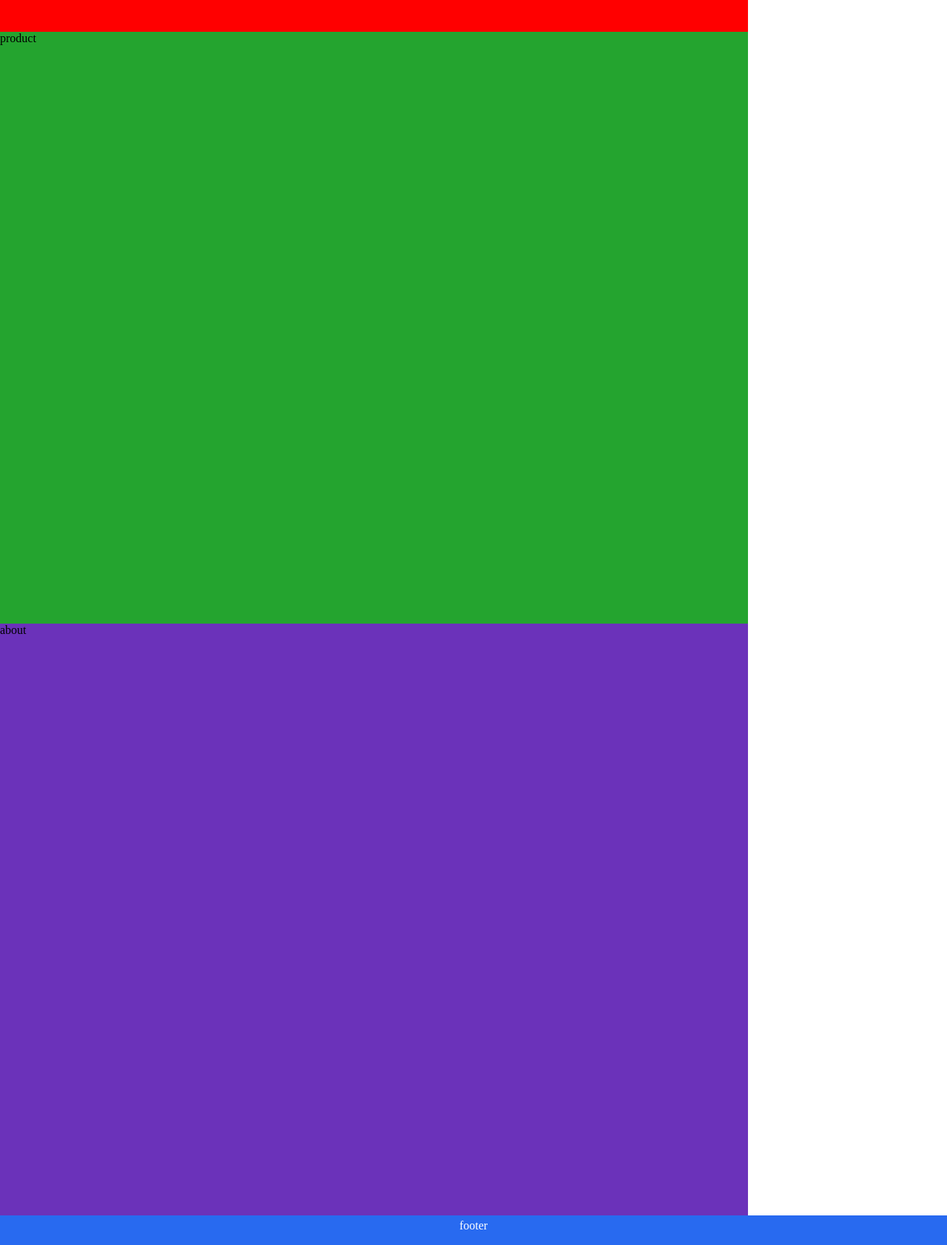
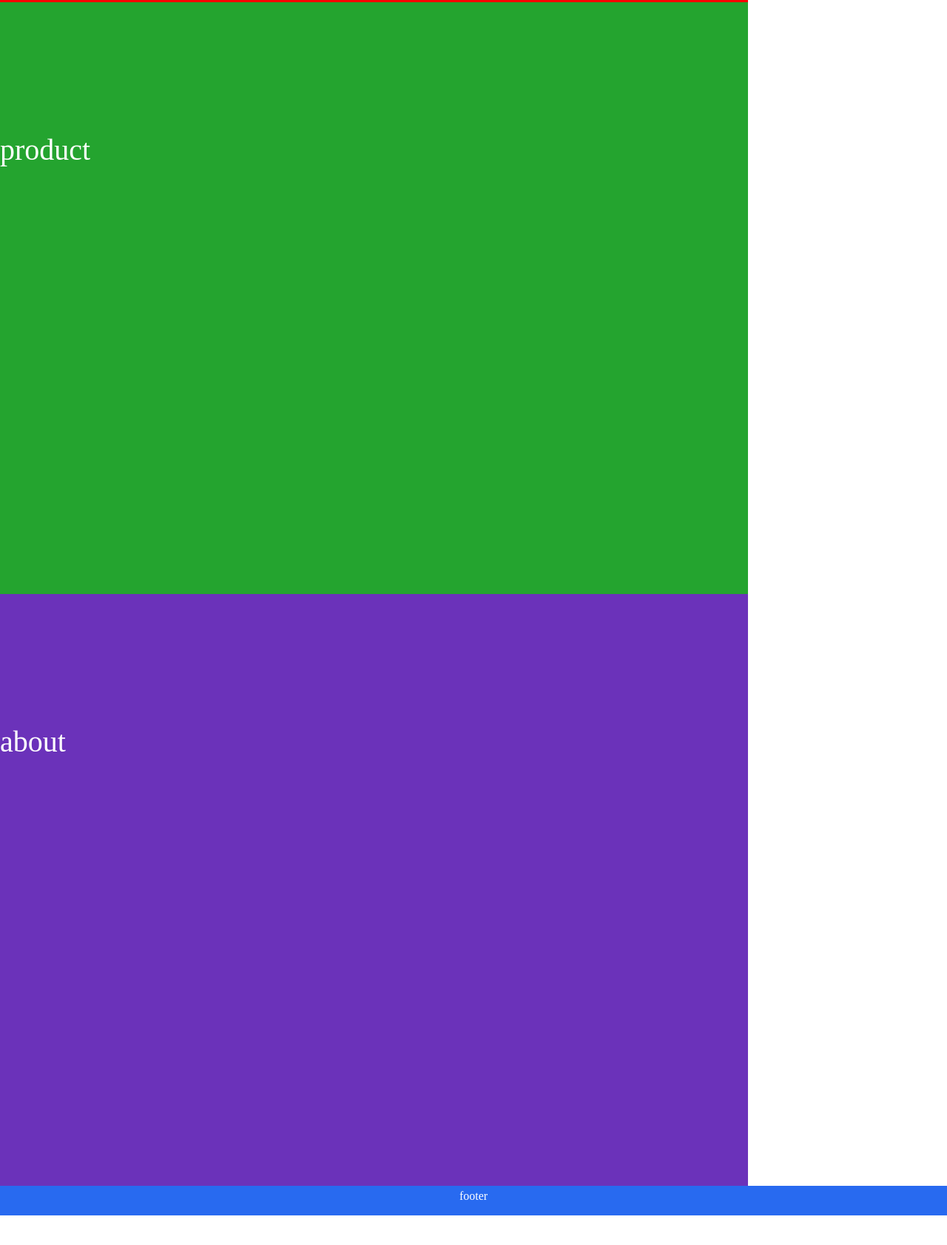
Before and after one commit to RMLuis1/Proyecto-Codo-a-Codo, a plain HTML site: page index.html in a window 1280 px wide. Shown: the part 797-2480 px from the top of the page at 74% size. After the commit the page ends 2440 px from the top, so only its background shows below. Drawn offline with Linux system fonts and the light colour scheme.

```diff
--- a/index.html
+++ b/index.html
@@ -29,8 +29,8 @@
 </header>
    <main>
        <section><div class="sectionDiv1" id="home"><p>home</p></div></section>
-        <section><div class="sectionDiv3" id="product"   >product</div></section>
-       <section><div class="sectionDiv2"  id="about"  >about</div></section>
+        <section><div class="sectionDiv3" id="product"><p>product</p></div></section>
+       <section><div class="sectionDiv2"  id="about"  ><p>about</p></div></section>
     </main>
     <aside>
         <div>1</div>
--- a/styles.css
+++ b/styles.css
@@ -124,9 +124,11 @@
 }
 main section .sectionDiv1{
 background-color: red;
-height: 100%;
+height: 100vh;
 }
 main section div p{
+
+    margin-top: 0%;
 color:white;
 font-size: 40px;
 line-height: 50vh
```
